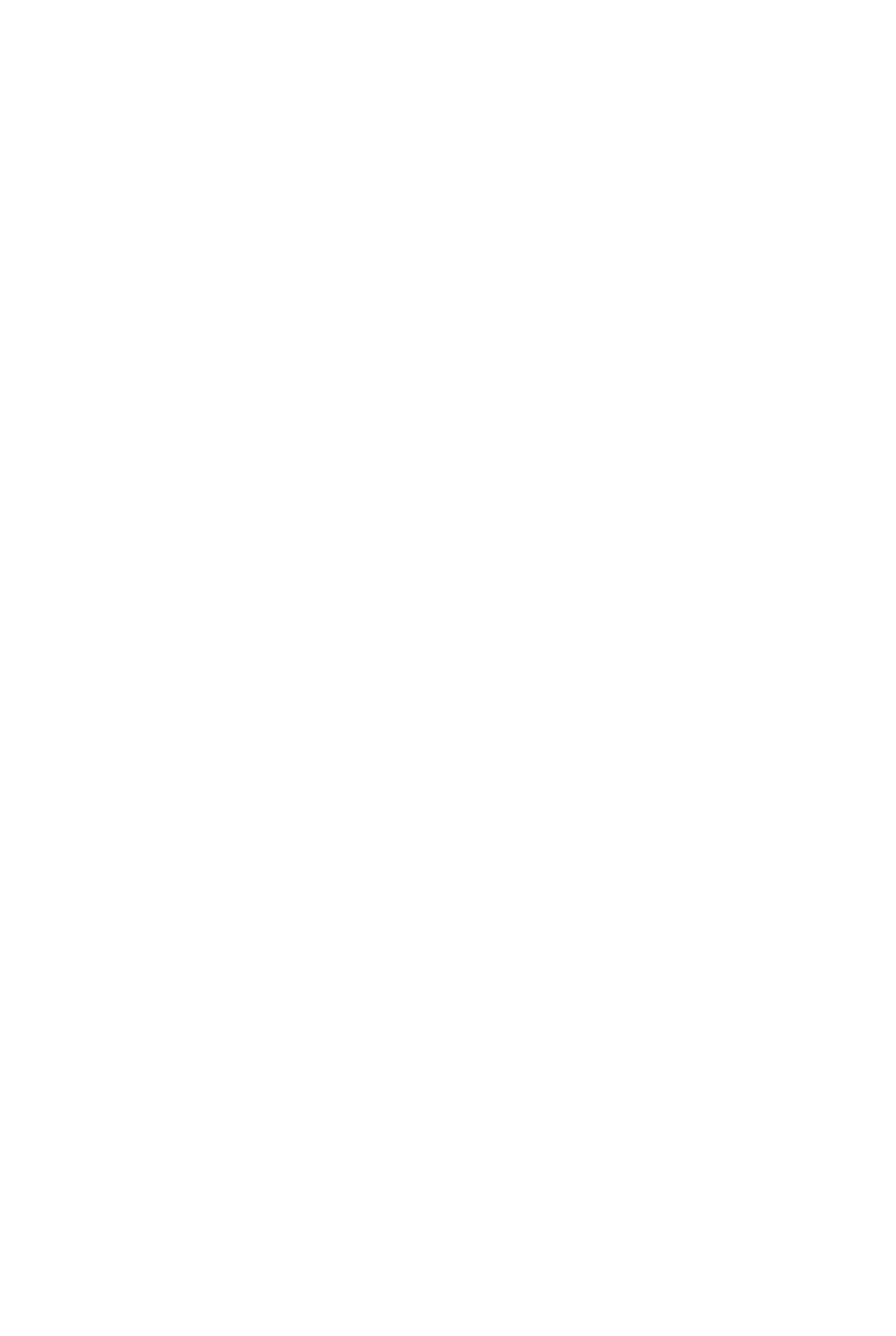
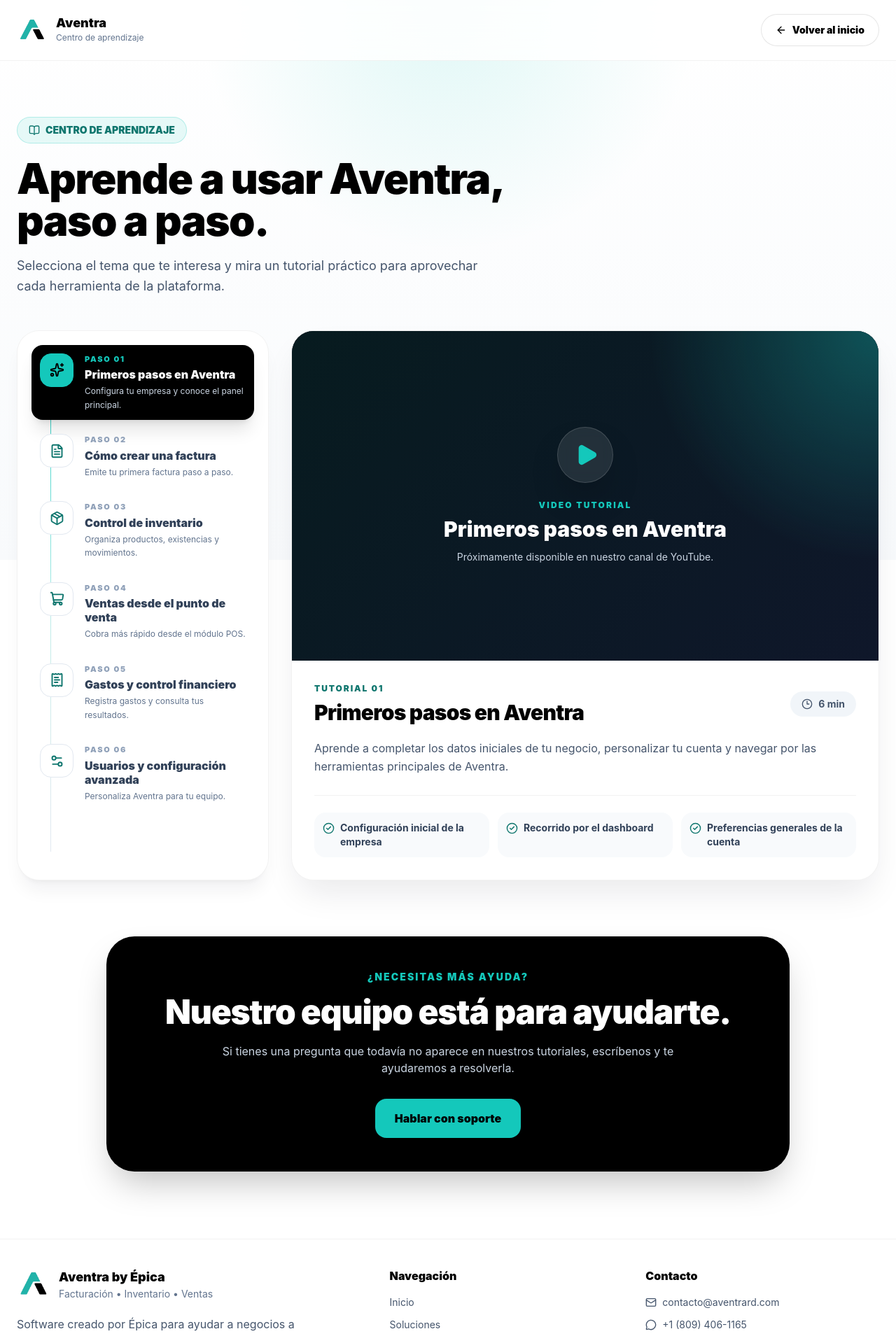
Before and after one commit to epicadrd/landing-page-corex, a React (Vite) app: page /tutoriales in a window 1280 px wide. Before the commit this address had no page. Shown: the top 1909 px of the page at 70% size. Before the commit the page ends 800 px from the top, so only its background shows below. Built offline with nearby package versions, Linux system fonts and the light colour scheme.

Commit message:
Pagina de tutoriales

```diff
--- a/src/App.jsx
+++ b/src/App.jsx
@@ -4,6 +4,7 @@
 import ContactPage from "./pages/ContactPage";
 import PlansPage from "./pages/PlansPage";
 import ModulesPage from "./pages/ModulesPage";
+import TutorialsPage from "./pages/TutorialsPage";
 
 export default function App() {
   return (
@@ -14,6 +15,7 @@
         <Route path="/planes" element={<PlansPage />} />
         <Route path="/soluciones" element={<SolutionsPage />} />
         <Route path="/modulos" element={<ModulesPage />} />
+        <Route path="/tutoriales" element={<TutorialsPage />} />
       </Routes>
     </BrowserRouter>
   );
--- a/src/pages/LandingPage.jsx
+++ b/src/pages/LandingPage.jsx
@@ -219,7 +219,7 @@
     { label: "Inicio", href: "#inicio" },
     { label: "Soluciones", href: "/soluciones", route: true },
     { label: "Módulos", href: "/modulos", route: true },
-    { label: "Tutoriales", href: "#tutoriales" },
+    { label: "Tutoriales", href: "tutoriales" },
     { label: "Seguridad", href: "#seguridad" },
     { label: "Planes", href: "/planes", route: true },
     { label: "Contacto", href: "/contacto", route: true },
--- /dev/null
+++ b/src/pages/TutorialsPage.jsx
@@ -0,0 +1,195 @@
+import { useEffect } from "react";
+import AOS from "aos";
+import "aos/dist/aos.css";
+import { Link } from "react-router-dom";
+import { ArrowLeft } from "lucide-react";
+import Footer from "../../components/Footer";
+import TutorialsSection from "../components/TutorialsSection";
+
+const tutorialsPageUrl = "https://aventrard.com/tutoriales";
+const socialImageUrl = "https://aventrard.com/og-aventra.jpg";
+
+export default function TutorialsPage() {
+  useEffect(() => {
+    AOS.init({
+      duration: 900,
+      easing: "ease-out-cubic",
+      once: true,
+      offset: 90,
+      mirror: false,
+    });
+
+    window.scrollTo(0, 0);
+
+    document.title =
+      "Tutoriales de Aventra | Aprende facturación, inventario y POS";
+
+    const updateMetaTag = (selector, attribute, value, content) => {
+      let metaTag = document.querySelector(selector);
+
+      if (!metaTag) {
+        metaTag = document.createElement("meta");
+        metaTag.setAttribute(attribute, value);
+        document.head.appendChild(metaTag);
+      }
+
+      metaTag.setAttribute("content", content);
+    };
+
+    updateMetaTag(
+      'meta[name="description"]',
+      "name",
+      "description",
+      "Aprende a utilizar Aventra con tutoriales paso a paso sobre facturación, inventario, punto de venta POS, gastos, usuarios y configuración."
+    );
+
+    updateMetaTag(
+      'meta[name="robots"]',
+      "name",
+      "robots",
+      "index, follow, max-image-preview:large"
+    );
+
+    updateMetaTag(
+      'meta[property="og:title"]',
+      "property",
+      "og:title",
+      "Tutoriales de Aventra | Centro de aprendizaje"
+    );
+
+    updateMetaTag(
+      'meta[property="og:description"]',
+      "property",
+      "og:description",
+      "Videos y guías para aprender a utilizar las herramientas de facturación, inventario, POS y gestión de Aventra."
+    );
+
+    updateMetaTag(
+      'meta[property="og:type"]',
+      "property",
+      "og:type",
+      "website"
+    );
+
+    updateMetaTag(
+      'meta[property="og:url"]',
+      "property",
+      "og:url",
+      tutorialsPageUrl
+    );
+
+    updateMetaTag(
+      'meta[property="og:image"]',
+      "property",
+      "og:image",
+      socialImageUrl
+    );
+
+    updateMetaTag(
+      'meta[name="twitter:card"]',
+      "name",
+      "twitter:card",
+      "summary_large_image"
+    );
+
+    updateMetaTag(
+      'meta[name="twitter:title"]',
+      "name",
+      "twitter:title",
+      "Tutoriales de Aventra | Centro de aprendizaje"
+    );
+
+    updateMetaTag(
+      'meta[name="twitter:description"]',
+      "name",
+      "twitter:description",
+      "Aprende a usar Aventra con videos prácticos sobre facturación, inventario, POS y gestión empresarial."
+    );
+
+    updateMetaTag(
+      'meta[name="twitter:image"]',
+      "name",
+      "twitter:image",
+      socialImageUrl
+    );
+
+    let canonicalLink = document.querySelector('link[rel="canonical"]');
+
+    if (!canonicalLink) {
+      canonicalLink = document.createElement("link");
+      canonicalLink.setAttribute("rel", "canonical");
+      document.head.appendChild(canonicalLink);
+    }
+
+    canonicalLink.setAttribute("href", tutorialsPageUrl);
+  }, []);
+
+  return (
+    <main className="min-h-screen overflow-hidden bg-white text-black selection:bg-[#14c8bb]/30">
+      <div className="fixed inset-0 bg-[radial-gradient(circle_at_top,#14c8bb22,transparent_35%),linear-gradient(180deg,#ffffff,#f8fafc)]" />
+
+      <div className="relative z-10">
+        <header className="sticky top-0 z-50 border-b border-black/5 bg-white/85 backdrop-blur-2xl">
+          <div className="max-w-7xl mx-auto px-6 py-5 flex items-center justify-between gap-5">
+            <Link to="/" className="flex items-center gap-3">
+              <img
+                src="/IconoAventra.png"
+                alt="Aventra"
+                className="h-11 w-11 object-contain"
+              />
+
+              <div>
+                <p className="text-lg font-black leading-none">Aventra</p>
+                <p className="mt-1 text-xs text-slate-500">
+                  Centro de aprendizaje
+                </p>
+              </div>
+            </Link>
+
+            <Link
+              to="/"
+              className="inline-flex items-center gap-2 rounded-full border border-black/10 bg-white px-5 py-3 text-sm font-black transition hover:bg-slate-50"
+            >
+              <ArrowLeft size={16} />
+              <span className="hidden sm:inline">Volver al inicio</span>
+              <span className="sm:hidden">Volver</span>
+            </Link>
+          </div>
+        </header>
+
+        <TutorialsSection />
+
+        <section className="mx-auto max-w-5xl px-6 pb-24 text-center">
+          <div
+            data-aos="zoom-in-up"
+            className="rounded-[2.5rem] bg-black px-7 py-12 text-white shadow-2xl md:px-12"
+          >
+            <p className="text-sm font-black tracking-[0.15em] text-[#14c8bb]">
+              ¿NECESITAS MÁS AYUDA?
+            </p>
+
+            <h2 className="mt-4 text-3xl font-black tracking-tight md:text-5xl">
+              Nuestro equipo está para ayudarte.
+            </h2>
+
+            <p className="mx-auto mt-5 max-w-2xl text-slate-300">
+              Si tienes una pregunta que todavía no aparece en nuestros
+              tutoriales, escríbenos y te ayudaremos a resolverla.
+            </p>
+
+            <a
+              href="https://wa.me/18094061165"
+              target="_blank"
+              rel="noopener noreferrer"
+              className="mt-8 inline-flex items-center justify-center rounded-2xl bg-[#14c8bb] px-7 py-4 font-black text-black transition hover:opacity-90"
+            >
+              Hablar con soporte
+            </a>
+          </div>
+        </section>
+
+        <Footer />
+      </div>
+    </main>
+  );
+}
```
